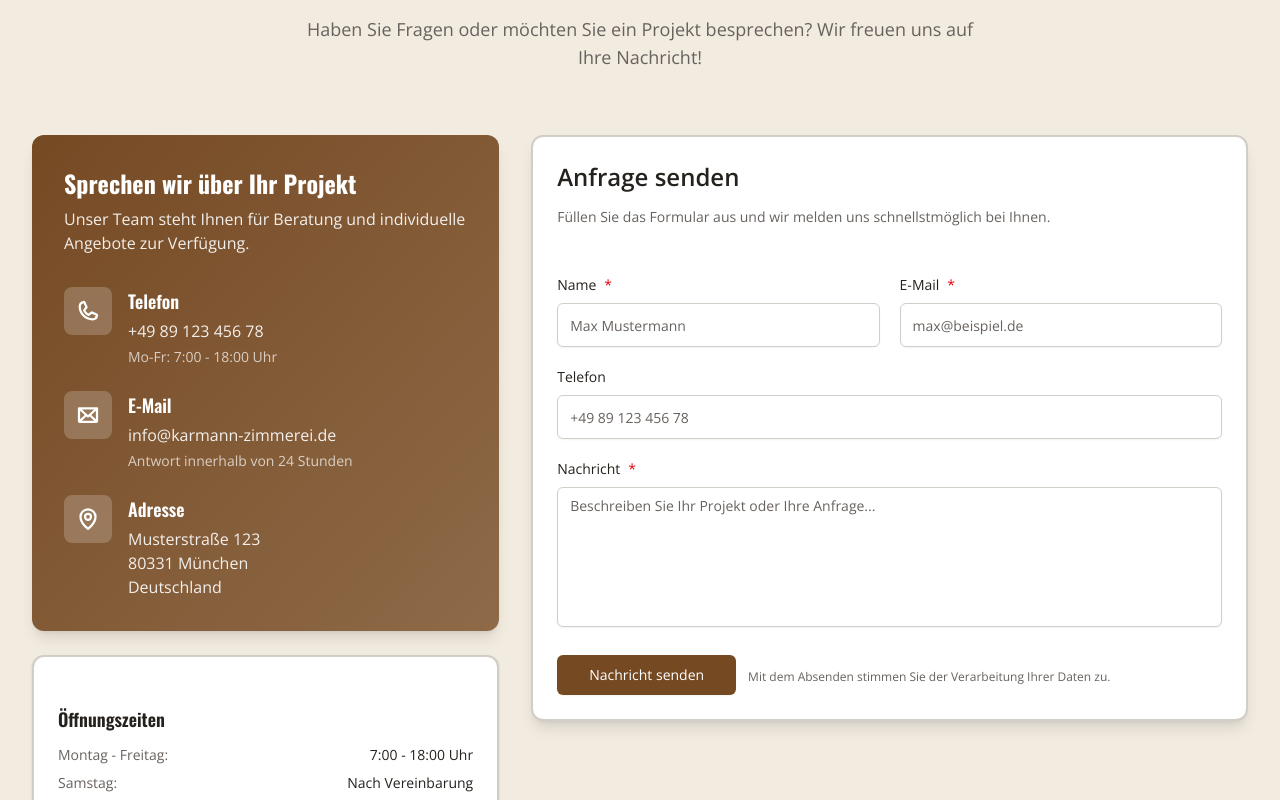
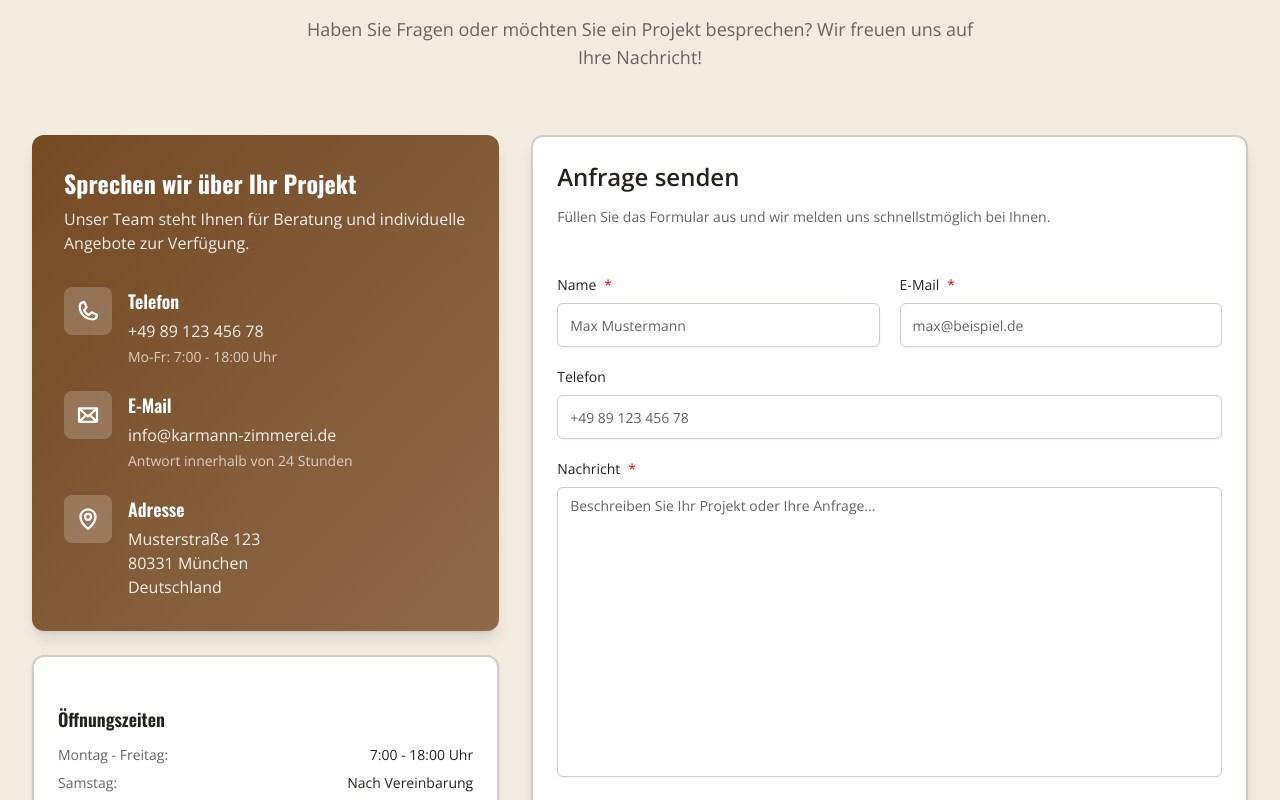
Before and after one commit to alandolsi/zimmerei-mustermann, a React (Vite) app: page / in a window 1280 px wide. Shown: the part 3840-4640 px from the top of the page. Built offline with nearby package versions, Linux system fonts and the light colour scheme.

Commit message:
Generated by Spark: nein imme noch faslch! ich meine die höhe von den cards "Sprechen wir Über Ihr Projekt" und Öffneungzeiten" beide zusammen müssen gleich hoch wie der card "Anfrage senden"

```diff
--- a/src/components/Contact.tsx
+++ b/src/components/Contact.tsx
@@ -92,15 +92,15 @@ export function Contact() {
           </motion.div>
         </div>
 
-        <div className="grid grid-cols-1 lg:grid-cols-5 gap-8 lg:items-start">
+        <div className="grid grid-cols-1 lg:grid-cols-5 gap-8">
           <motion.div
             initial={{ opacity: 0, y: 20 }}
             whileInView={{ opacity: 1, y: 0 }}
             viewport={{ once: true }}
             transition={{ duration: 0.5, delay: 0.1 }}
-            className="lg:col-span-2 grid grid-cols-1 lg:grid-rows-2 gap-6"
+            className="lg:col-span-2 flex flex-col gap-6"
           >
-            <div className="bg-gradient-to-br from-primary to-primary/80 rounded-xl p-8 text-primary-foreground shadow-lg">
+            <div className="bg-gradient-to-br from-primary to-primary/80 rounded-xl p-8 text-primary-foreground shadow-lg flex-1 flex flex-col">
               <h3 className="text-2xl font-bold mb-2">Sprechen wir über Ihr Projekt</h3>
               <p className="text-primary-foreground/90 mb-8">
                 Unser Team steht Ihnen für Beratung und individuelle Angebote zur Verfügung.
@@ -177,9 +177,9 @@ export function Contact() {
             whileInView={{ opacity: 1, y: 0 }}
             viewport={{ once: true }}
             transition={{ duration: 0.5, delay: 0.2 }}
-            className="lg:col-span-3 flex"
+            className="lg:col-span-3"
           >
-            <Card className="shadow-lg border-2 flex-1 flex flex-col">
+            <Card className="shadow-lg border-2 h-full flex flex-col">
               <CardHeader className="pb-4">
                 <CardTitle className="text-2xl">Anfrage senden</CardTitle>
                 <p className="text-sm text-muted-foreground mt-2">
```
